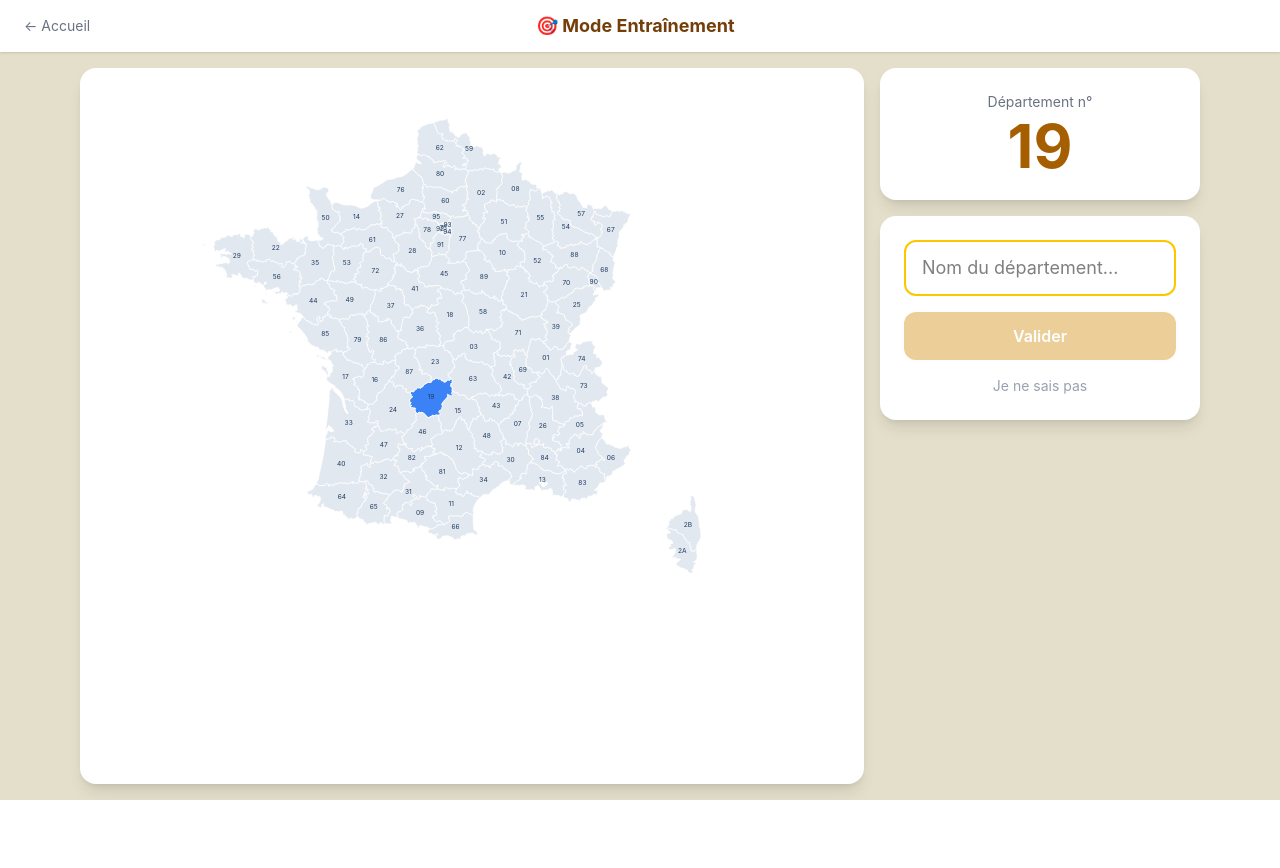
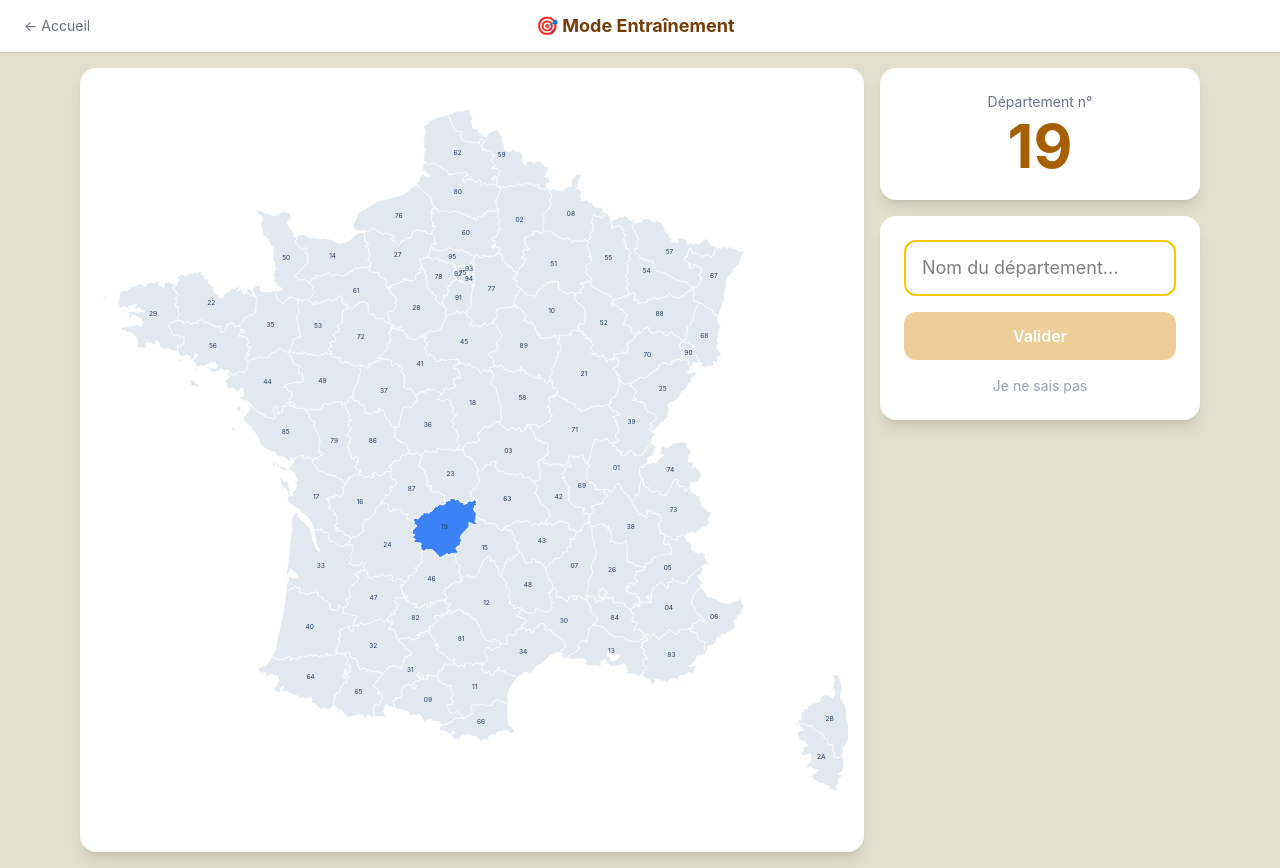
Before and after one commit to Loicrogue/france-geo-quiz, a React (Vite) app: page /training in a window 1280 px wide. Before the commit the page ends 800 px from the top, so only its background shows below. Built offline with nearby package versions, Linux system fonts and the light colour scheme.

Commit message:
fixe dimensions for viewBox of FranceMap

```diff
--- a/src/components/map/FranceMap.tsx
+++ b/src/components/map/FranceMap.tsx
@@ -15,6 +15,10 @@ interface FranceMapProps {
   revealCode?: string
 }
 
+// Dimensions fixes qui correspondent au viewBox
+const WIDTH = 800
+const HEIGHT = 800
+
 export default function FranceMap({
   highlightedCode,
   onDepartmentClick,
@@ -31,13 +35,11 @@ export default function FranceMap({
       const svg = d3.select(svgRef.current)
       svg.selectAll('*').remove()
 
-      const width = svgRef.current!.clientWidth
-      const height = svgRef.current!.clientHeight
-
+      // On utilise les dimensions fixes du viewBox, pas clientWidth/clientHeight
       const projection = d3.geoConicConformal()
         .center([2.454071, 46.279229])
-        .scale(2800)
-        .translate([width / 2, height / 2 - 120])
+        .scale(4200)
+        .translate([WIDTH / 2, HEIGHT / 2])
 
       const path = d3.geoPath().projection(projection)
       const g = svg.append('g')
@@ -96,7 +98,7 @@ export default function FranceMap({
     <svg
       ref={svgRef}
       className="w-full h-full"
-      viewBox="0 0 800 600"
+      viewBox={`0 0 ${WIDTH} ${HEIGHT}`}
       preserveAspectRatio="xMidYMid meet"
     />
   )
```
